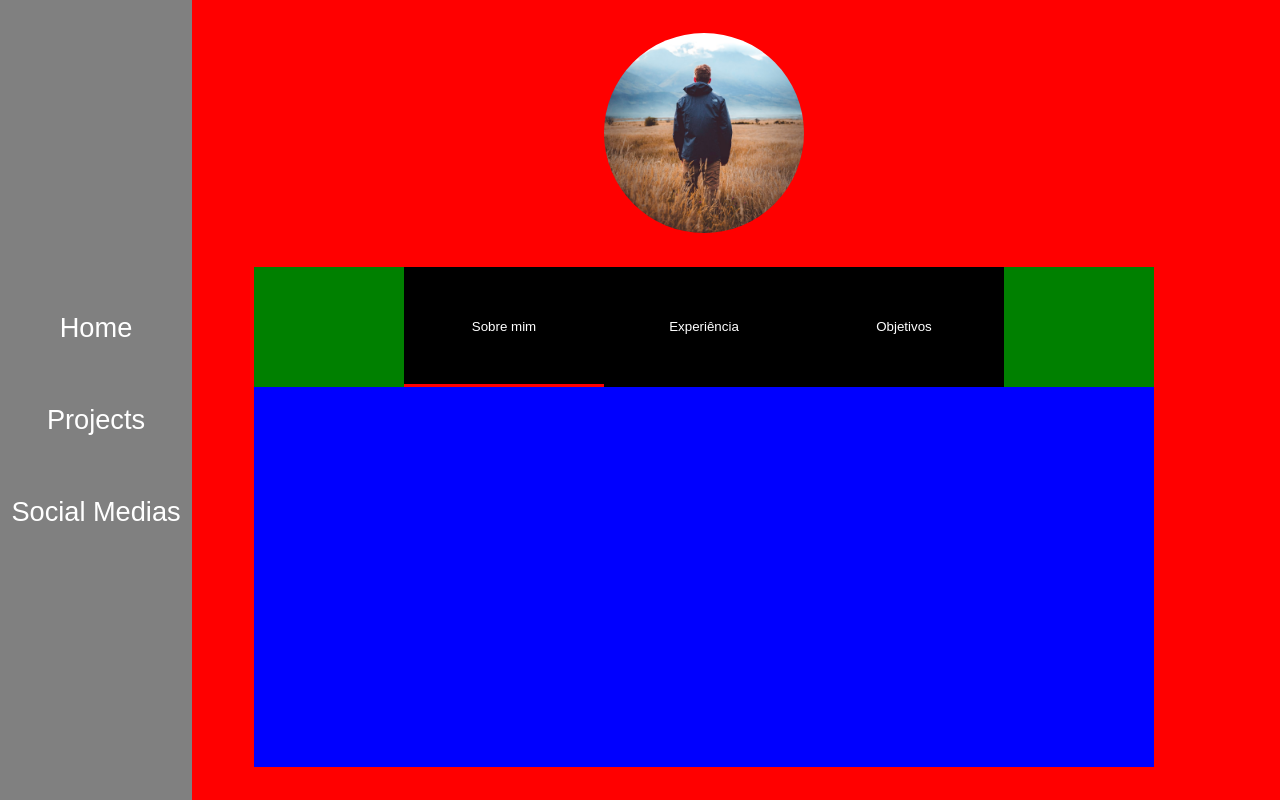
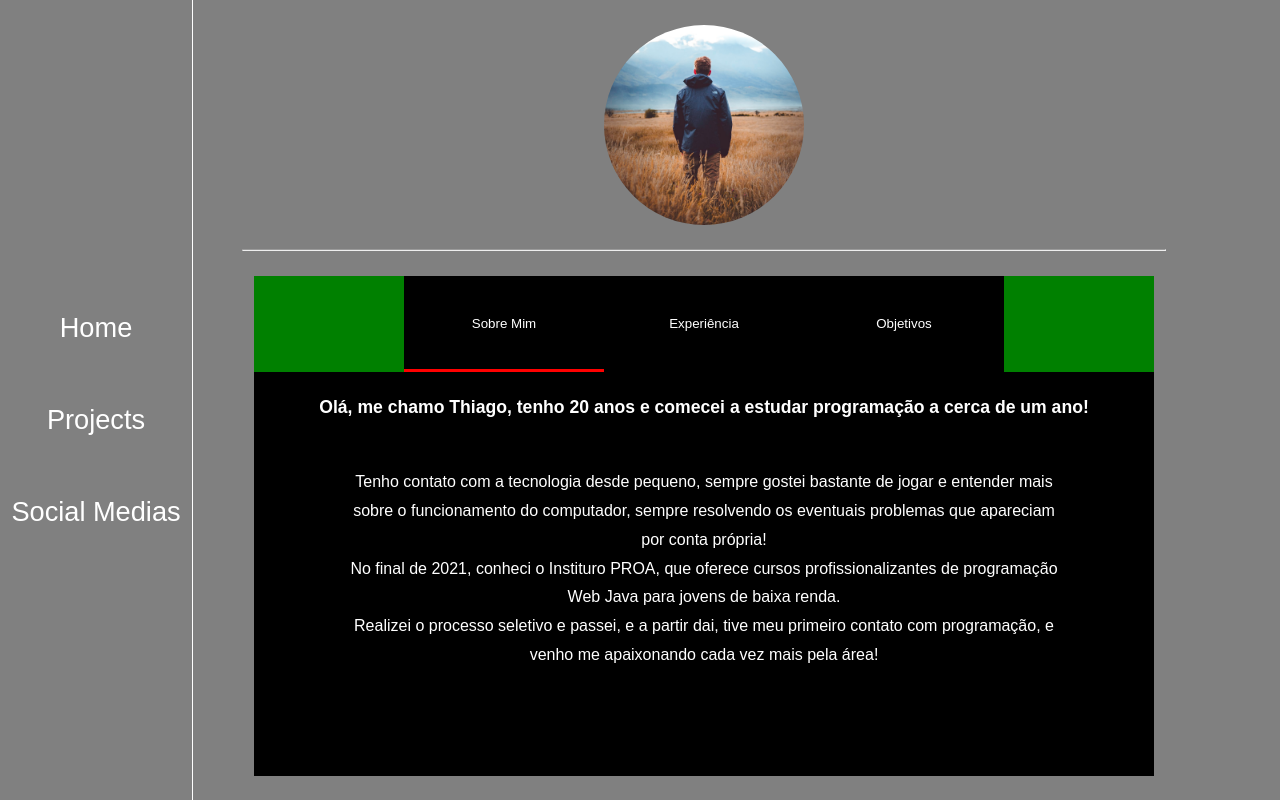
Before and after one commit to yThiagoFS/Portfolio, a React (Vite) app: page / in a window 1280 px wide. Built offline with nearby package versions, Linux system fonts and the light colour scheme; the HTML template or start-up script is replaced by a standard one.

Commit message:
finishing the home content animation

```diff
--- /dev/null
+++ b/src/components/HomeContent/buttons.jsx
@@ -0,0 +1,7 @@
+import { useState } from "react"
+
+export const Buttons = ({ index, value, isActive, handleActive }) => {
+    return(
+        <button onClick={handleActive} className={isActive == index ? "active" : "not-active"}>{value}</button>
+    )
+}
--- a/src/components/HomeContent/index.jsx
+++ b/src/components/HomeContent/index.jsx
@@ -1,7 +1,51 @@
-export const HomeContent = ({ content }) => {
-    return(
-        <div>
+import { useEffect, useState } from "react"
+import "./index.scss"
+export const HomeContent = ({ content, indexContent }) => {
+    const[cardContent, setCardContent] = useState({})
+    const[isActive, setIsActive] = useState(false)
 
-        </div>
-    )
-}
+    useEffect(() => {
+      setIsActive(false)
+      renderContent(indexContent)
+      setTimeout(() => setIsActive(true), 200)
+    }, [indexContent])
+
+    const renderContent = (indexContent) => {
+      setCardContent({})
+      if(content[indexContent] ===  "Sobre Mim"){
+        setCardContent(
+          {
+          title: <>Olá, me chamo Thiago, tenho 20 anos e comecei a estudar programação a cerca de um ano!</>,
+          text: <>Tenho contato com a tecnologia desde pequeno, sempre gostei bastante de jogar e entender mais sobre o funcionamento do computador, sempre resolvendo os eventuais
+          problemas que apareciam por conta própria! <br/>
+          No final de 2021, conheci o <a href="">Instituro PROA</a>, que oferece cursos profissionalizantes de programação Web Java para jovens de baixa renda. <br/>
+          Realizei o processo seletivo e passei, e a partir dai, tive meu primeiro contato com programação, e venho me apaixonando cada vez mais pela área!</>
+          })
+      }
+      if(content[indexContent] ===  "Experiência"){
+        setCardContent(
+          {
+          title: <>Experiencia </>,
+          text: <>Atualmente, estou há 7 meses atuando como Jovem Aprendiz em Engenharia de Software na Grupo Recovery, aprendendo e dando auxílio na criação de aplicações baseadas em microsserviços utilizando .NET 6 e Microsoft Azure. <br/>
+          Realizei também projetos a parte, um deles o Projeto DemoDay, projeto de conclusão do curso do Instituto PROA, onde criamos uma plataforma que diminui o abismo entre o jovem de periferia e o intercâmbio.</>
+          })
+      }
+
+      if(content[indexContent] ===  "Objetivos"){
+        setCardContent(
+          {
+          title: <>Objetivos </>,
+          text: <>Atualmente, pretendo me especializar cada vez mais em .NET e aplicações baseadas em microsserviços</>
+          })
+      }
+    }
+
+    return <div className="content">
+      <h1 className={ isActive == true ? "content-title active" : "content-text"  }>
+        {cardContent.title}
+      </h1>
+      <p className={ isActive == true ? "content-text active" : "content-text"  }>
+        {cardContent.text}
+      </p>
+    </div>
+  }
--- /dev/null
+++ b/src/components/HomeContent/index.scss
@@ -0,0 +1,43 @@
+.content{
+    width: 100%;
+    height: 100%;
+    background-color: black;
+    color: white;
+    display: flex;
+    flex-direction: column;
+    row-gap: 50px;
+    transition: .6s ease-in-out;
+
+    .content-title{
+        padding-top:25px;
+        font-size:1.1em;
+        text-align: center;
+
+
+        transform: translateX(-150px);
+        opacity: 0;
+
+        &.active{
+            transition: .5s ease-in-out;
+            transform: translateX(-0px);
+            opacity: 1;
+        }
+    }
+
+    .content-text{
+        width: 80%;
+        margin: 0 auto;
+        text-align: center;
+        line-height: 1.8em;
+
+
+        transform: translateX(-150px);
+        opacity: 0;
+
+        &.active{
+            transition: .8s ease-in-out;
+            transform: translateX(-0px);
+            opacity: 1;
+        }
+    }
+}
--- a/src/components/Menu/index.scss
+++ b/src/components/Menu/index.scss
@@ -6,6 +6,7 @@
     height: 100vh;
     top: 0;
     left: 0;
+    border-right: 1px solid white;
 
     .navbar{
         padding: 20px 0;
--- a/src/pages/Home/index.jsx
+++ b/src/pages/Home/index.jsx
@@ -3,18 +3,15 @@ import { Header } from "../../components/Menu"
 import { HomeContent } from "../../components/HomeContent"
 import Img from "../../assets/imgs/img-teste.jpg"
 import "./index.scss"
+import { Buttons } from "../../components/HomeContent/buttons"
 
 export const Home = () => {
-    const [content, setContent] = useState()
-    const [classs, setClasss] = useState("no")
+    const content = ["Sobre Mim", "Experiência", "Objetivos"]
+    const [indexContent, setIndexContent] = useState(0)
 
-    const handleContent = (contentSelected) => {
-        if(contentSelected != content)
-            setContent(contentSelected)
-
-            setClasss("active")
+    const handleContent = (index) => {
+        setIndexContent(index)
     }
-
     return (
         <div className="home-container">
              <Header />
@@ -22,16 +19,16 @@ export const Home = () => {
                 <div className="container-photo">
                     <img className="photo" src={Img}></img>
                 </div>
-
+                <hr style={{width:"80%"}}/>
                 <div className="container-content">
                     <div className="container-options">
-                        <button className="active" onClick={() => handleContent("sobreMim")}>Sobre mim</button>
-                        <button className={classs} onClick={() => handleContent("experiencia")}>Experiência</button>
-                        <button onClick={() => handleContent("objetivos")}>Objetivos</button>
+                        {content.map((value, index) => {
+                            return (
+                                <Buttons key={index} index={index} isActive={indexContent} handleActive={() => handleContent(index)} value={value} />
+                            )
+                        })}
                     </div>
-                    <div className="content">
-                        <HomeContent content={content} />
-                    </div>
+                        <HomeContent content={content} indexContent={indexContent} />
                 </div>
             </div>
         </div>)
--- a/src/pages/Home/index.scss
+++ b/src/pages/Home/index.scss
@@ -1,9 +1,9 @@
 .home-container{
-    background-color: red;
     height: 100vh;
     width: 90vw;
     right: 0;
     position: absolute;
+    background-color: gray;
 }
 .home-content{
     display:flex;
@@ -32,7 +32,9 @@
     height: 100%;
     background-color: blue;
     display: flex;
-    justify-content: center;
+    flex-direction: column;
+    align-items: center;
+    overflow: hidden;
 
     .container-options{
         width:100%;
@@ -48,10 +50,13 @@
             border: none;
             position: relative;
 
+            &:hover{
+                cursor: pointer;
+            }
             &::after{
                 content: '';
                 position: absolute;
-                width: 0;
+                width: 0%;
                 height: 3px;
                 bottom:0;
                 left: 0;
@@ -61,6 +66,7 @@
             &.active::after{
                 width: 100%;
             }
+
         }
     }
 }
--- a/src/pages/Projects/index.jsx
+++ b/src/pages/Projects/index.jsx
@@ -1,8 +1,10 @@
 import { useEffect, useContext } from "react"
+import { Header } from "../../components/Menu"
 
 
 export const Projects = () => {
     return (<>
+        <Header />
         <div>Projects</div>
 
         </>
```
